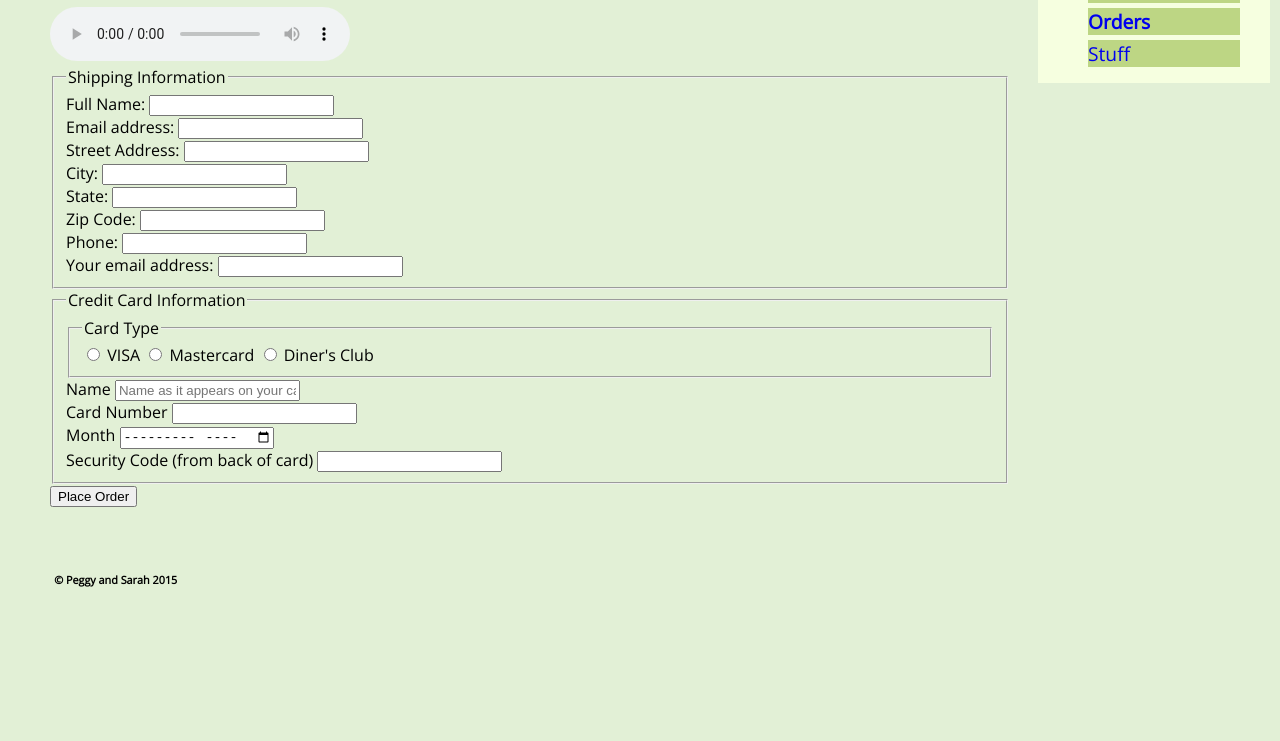
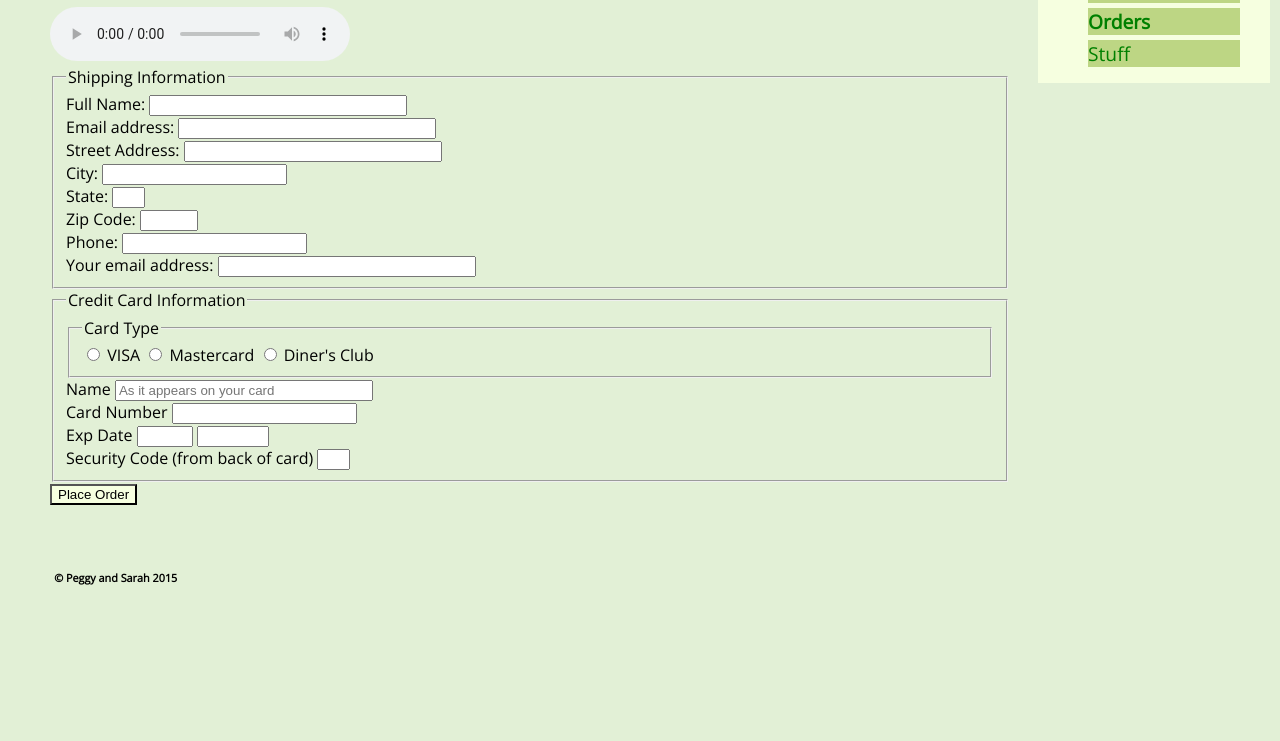
Before and after one commit to spaetsch/html5-platform, a plain HTML site: page Orders.html in a window 1280 px wide. Shown: the part 193-934 px from the top of the page. Drawn offline with nearby package versions, Linux system fonts and the light colour scheme.

Commit message:
Style and formatting edits

```diff
--- a/Orders.html
+++ b/Orders.html
@@ -38,28 +38,28 @@
           Shipping Information
         </legend>
     		<label for="full-name">Full Name:</label>
-    		<input type="text" id="full-name" name="full-name"><br>
+    		<input type="text" id="full-name" name="full-name" class="longText"><br>
 
         <label for="email">Email address:</label>
-    		<input type="email" id="email" name="email"><br>
+    		<input type="email" id="email" name="email" class="longText"><br>
 
         <label for="street-address">Street Address:</label>
-    		<input type="text" id="street-address" name="street-address"><br>
+    		<input type="text" id="street-address" name="street-address" class="longText"><br>
 
         <label for="city">City:</label>
     		<input type="text" id="city" name="city"><br>
 
         <label for="state">State:</label>
-    		<input type="text" id="state" name="state"><br>
+    		<input type="text" id="state" name="state" class="tinyText"><br>
 
         <label for="zip">Zip Code:</label>
-    		<input type="number" id="zip" name="zip"><br>
+    		<input type="number" id="zip" name="zip" class="shortText"><br>
 
         <label for="phone">Phone:</label>
     		<input type="tel" id="phone" name="phone"><br>
 
         <label for="email_from">Your email address:</label>
-    		<input type="email" id="email_from" name="email_from"><br>
+    		<input type="email" id="email_from" name="email_from" class="longText"><br>
       </fieldset>
   		<fieldset>
   		  <legend>
@@ -79,16 +79,18 @@
   			</fieldset>
 
   		  <label for="card-name">Name</label>
-  		  <input type="text" id="card-name" name="card-name" placeholder="Name as it appears on your card" required><br>
+  		  <input type="text" id="card-name" name="card-name" placeholder="As it appears on your card" required class="longText"><br>
 
   		  <label for="card-number">Card Number</label>
   		  <input type="number" id="card-number" name="card-number" required autocomplete="off"><br>
 
-        <label for="exp-date">Month</label>
-  		  <input type="month" id="exp-date" name="exp-date"><br>
+        <label for="exp-date">Exp Date</label>
+  		  <input type="number" min="1" max="12" id="exp-date" name="exp-date">
+        <input type="number" min="2015" max="2030" id="exp-year" name="exp-year"><br>
+
 
         <label for="sec-code">Security Code (from back of card)</label>
-  		  <input type="number" id="sec-code" name="sec-code"><br>
+  		  <input type="number" id="sec-code" name="sec-code" class="tinyText"><br>
   		</fieldset>
 
   		<button>Place Order</button>
--- a/styles.css
+++ b/styles.css
@@ -32,6 +32,19 @@ main {
 footer{ /*  add this for common bold styling across both types of footers*/
   font-weight: bold;
 }
+
+button:focus{
+  background-color: #BDD684;
+}
+
+button:hover{
+  background-color: #BDD684;
+}
+
+button{
+  background-color: #F6FFE0;
+}
+
 
 /*------ NAVIGATION -----*/
 
@@ -73,6 +86,11 @@ footer {
 
 a:link{
 	text-decoration: none;
+  color:green;
+}
+
+a:visited{
+  color: #1F4254;
 }
 
 a:hover {
@@ -92,6 +110,19 @@ article header {
 
 /*----- SPECIAL ELEMENTS -----*/
 
+.longText {
+  width:250px;
+}
+
+.shortText{
+  width:50px;
+}
+
+.tinyText{
+  width:25px;
+}
+
+
 video {
   /*display: inline-block; Changed to float with text wrapping around */
   float: left;
```
Also changed, not shown: contacts.html (+8 -7 lines), apple-touch-icon.png (deleted), colorPalette.PNG (deleted), tile-wide.png (deleted), tile.png (deleted).
